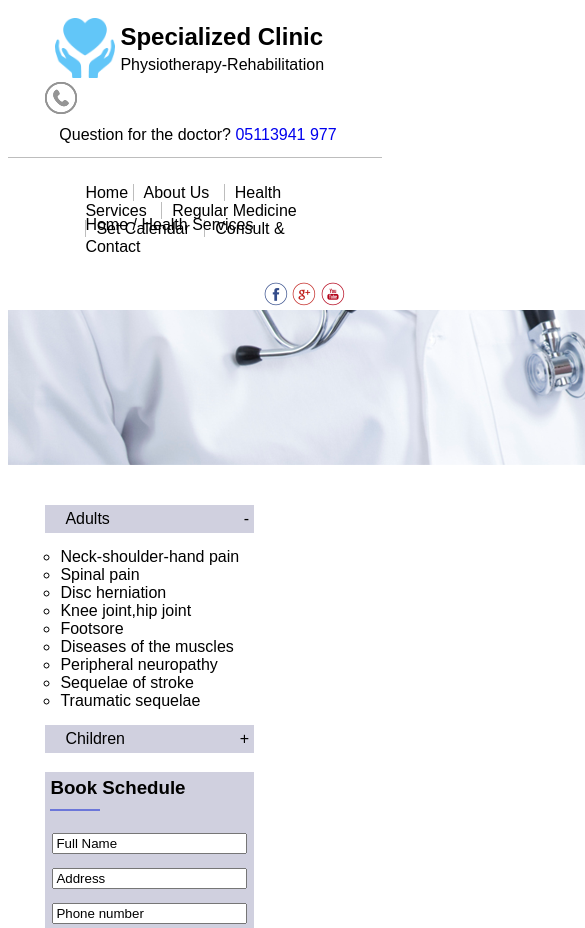
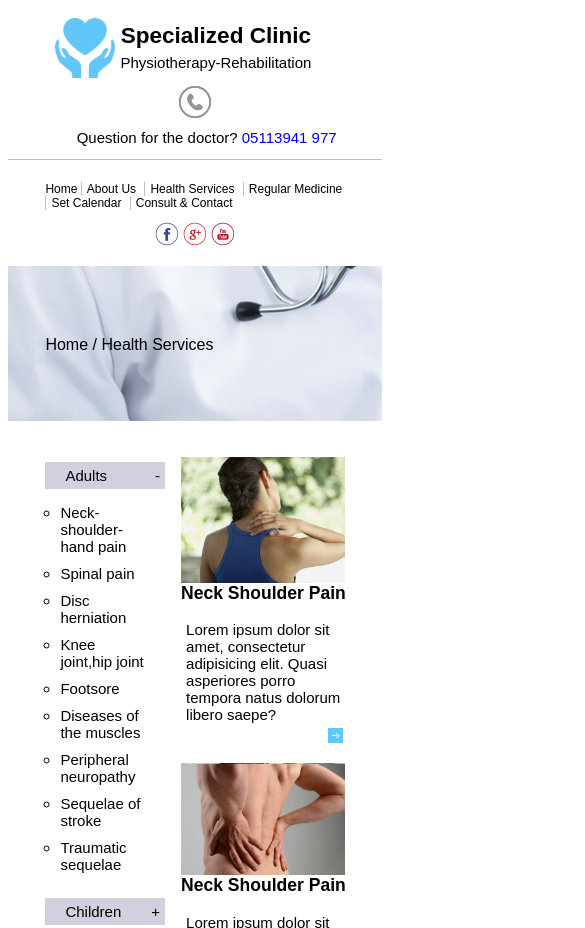
Before and after one commit to at-longnguyen/AT-Internship-Fall-Winter-2018-Long-Nguyen, a plain HTML site: page Specialized-Clinic/Specialized Clinic.html in a window 390 px wide. Shown: the top 928 px of the page, 585 px wide, since content can reach past the window. Drawn offline with Linux system fonts and the light colour scheme.

Commit message:
subbmit reponsive homework

```diff
--- a/Specialized-Clinic/Specialized Clinic.html
+++ b/Specialized-Clinic/Specialized Clinic.html
@@ -3,7 +3,9 @@
 <head>
   <meta charset="UTF-8">
   <title>Specialized Clinic</title>
+  <meta name="viewport" content="width=device-width, initial-scale=1">
   <link rel="stylesheet" type="text/css" href="css/style.css">
+  <link rel="stylesheet" type="text/css" href="css/reponsive.css">
 </head>
 <body>
   <header class="page-header">
@@ -47,15 +49,14 @@
     </div>
   </header>
   <main class="page-main">
-    <img src="images/images1.png" alt="banner-image">
     <section class="banner">
-      <div class="container clearfix">
-        <ul class="banner-list">
+      <ul class="banner-list">
+        <div class="container">
           <li class="banner-item"><a class="banner-link" href="#">Home</a></li>
           <li class="banner-item">&#47</li>
           <li class="banner-item">Health Services</li>
-        </ul>
-      </div>
+        </div>
+      </ul>
     </section>
     <div class="main-body">
       <div class="container clearfix">
--- /dev/null
+++ b/Specialized-Clinic/css/reponsive.css
@@ -0,0 +1,116 @@
+@media screen and (max-width: 1023px){
+  /* menu */
+  .header-menu-list{
+    padding-left: 0px;
+  }
+  li.header-menu-item{
+    padding: 0px 5px;
+  }
+  /* page-main */
+  .main-service-list{
+    width: 70%;
+  }
+  li.main-service-item {
+    float: left;
+    width: 45%;
+    padding: 10px;
+  }
+}
+@media screen and (max-width: 767px){
+  .main-body, .page-footer, .header-top, .header-top{
+    font-size: 15px;
+  }
+  .header-menu-content{
+    font-size: 12px;
+  }
+  /* header */
+  .header-content-left, .header-content-right{
+    text-align: center;
+  }
+   .header-content-right{
+    padding-top: 5px;
+   }
+  /* menu */
+  .header-sociality{
+    float: none;
+    text-align: center;
+  }
+  /* page-main */
+  .sidebar{
+    width: 40%;
+  }
+  .main-service-list{
+    width: 59%;
+  }
+  li.main-service-item{
+    float: left;
+    width: 100%;
+    padding: 10px;
+  }
+  .main-service-item-image{
+    float: left;
+    width: 100%;
+    height: 100%;
+  }
+  .read-more-icon{
+    padding-right: 15px;
+  }
+  .sub-health-item{
+    padding-bottom: 10px;
+  }
+  /* page-footer */
+  .address-name, .director-name{
+    float: none;
+    text-align: center;
+  }
+}
+}
+@media screen and (max-width: 479px){
+  .main-body{
+    font-size: 10px;
+  }
+  .page-footer{
+    font-size: 15px;
+  }
+  /* header */
+  .header-content-left, .header-content-right{
+    text-align: center;
+  }
+   .header-content-right{
+    padding-top: 5px;
+   }
+  /* menu */
+  .header-sociality{
+    float: none;
+    text-align: center;
+  }
+  /* page-main */
+  .sidebar{
+    width: 40%;
+    font-size: 13px;
+  }
+  .main-service-list{
+    width: 59%;
+  }
+  li.main-service-item{
+    float: left;
+    width: 100%;
+    padding: 10px;
+  }
+  .main-service-item-image{
+    float: left;
+    width: 100%;
+    height: 100%;
+  }
+  .read-more-icon{
+    padding-right: 15px;
+  }
+  .sub-health-item{
+    padding-bottom: 10px;
+  }
+  /* page-footer */
+  .address-name, .director-name{
+    float: none;
+    text-align: center;
+  }
+}
--- /dev/null
+++ b/Specialized-Clinic/css/reset.css
@@ -0,0 +1,69 @@
+html, body, div, span, applet, object, iframe, h1, h2, h3, h4, h5, h6, p, blockquote, pre, a, abbr, acronym, address, big, cite, code, del, dfn, em, font, img, ins, kbd, q, s, samp, small, strike, strong, sub, sup, tt, var, b, u, i, center, dl, dt, dd, ol, ul, li, fieldset, form, label, legend, table, caption, tbody, tfoot, thead, tr, th, td {
+    margin: 0;
+    padding: 0;
+    border: 0;
+    outline: 0;
+    font-size: 100%;
+    vertical-align: baseline;
+    background: transparent;
+}
+body {
+    line-height: 1;
+    color:#555;
+}
+ol, ul {
+    list-style: none;
+}
+blockquote, q {
+    quotes: none;
+}
+blockquote:before, blockquote:after, q:before, q:after {
+    content: '';
+    content: none;
+}
+:focus {
+    outline: 0;
+}
+ins {
+    text-decoration: none;
+}
+del {
+    text-decoration: line-through;
+}
+table {
+    border-collapse: collapse;
+    border-spacing: 0;
+}
+a {
+     text-decoration:  none;
+}
+
+.clearfix:after {
+    content: ".";
+    display: block;
+    clear: both;
+    visibility: hidden;
+    line-height: 0;
+    height: 0;
+}
+
+.clearfix {
+    clear: both;
+    display: block;
+}
+
+html[xmlns] .clearfix {
+    display: block;
+}
+
+* html .clearfix {
+    height: 1%;
+}
+* {
+  -webkit-box-sizing: border-box;
+  -moz-box-sizing: border-box;
+  box-sizing: border-box;
+}
+/*Add your css into here*/
+.fl_left{ float: left;}
+.fl_right{ float: right;}
--- a/Specialized-Clinic/css/style.css
+++ b/Specialized-Clinic/css/style.css
@@ -58,7 +58,7 @@ li.header-menu-item{
   text-decoration: none;
   color: black;
 }
-li.header-menu-item > a:hover {
+li.header-menu-item > a:hover{
   color: #A5A7E9;
 }
 .header-sociality{
@@ -70,7 +70,12 @@ li.banner-item{
   display: inline;
 }
 .banner-list{
-  float: left;
+  background-image: url('../images/images1.png');
+  min-height: 155px;
+  padding: 0px;
+}
+.banner-list .container{
+  padding-top: 70px;
 }
 .banner-link{
   text-decoration: none;
@@ -78,10 +83,6 @@ li.banner-item{
 }
 li.banner-item > a:hover {
   color: #A5A7E9;
-}
-.banner-list{
-  position: absolute;
-  top:200px;
 }
 /* main-body */
 .sidebar{
@@ -96,7 +97,7 @@ li.banner-item > a:hover {
   padding: 5px;
   padding-left: 20px;
 }
-.health-item-hypen , .health-item-plus{
+.health-item-hypen, .health-item-plus{
   float: right;
 }
 .health-item-title{
@@ -147,6 +148,7 @@ li.sub-health-item > a:hover {
 }
 li.main-service-item{
   display: inline;
+  margin-left: 3px;
 }
 .main-service-list{
   overflow: hidden;
@@ -172,6 +174,8 @@ li.main-service-item{
 .page-footer{
   background-color: #A6D5CC;
   height: 250px;
+  width: 100%;
+  color: white;
 }
 .footer-content-list li.footer-content-item{
   float: left;
```
